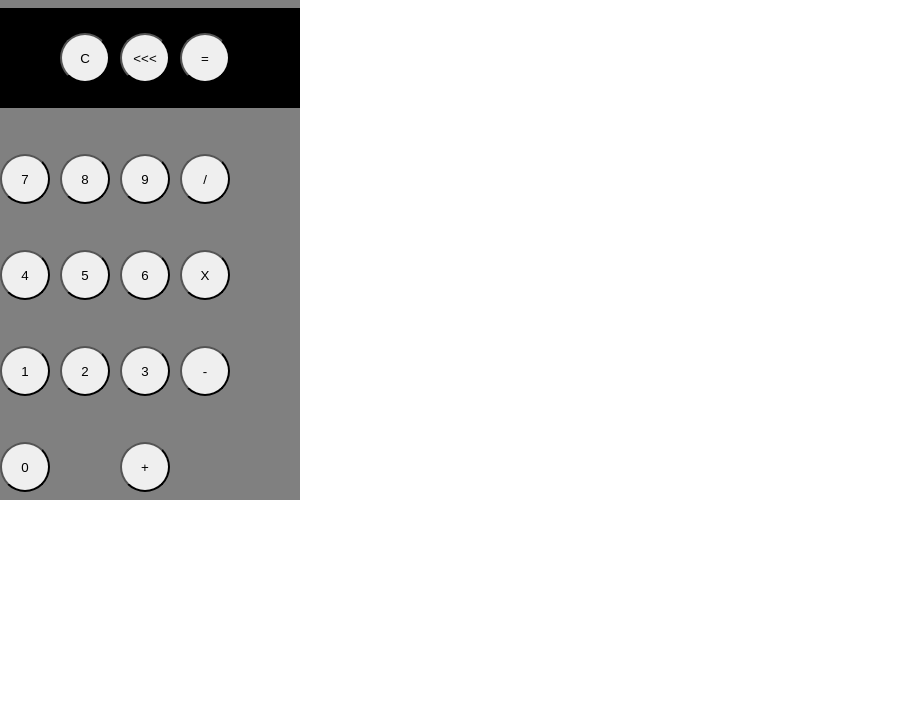
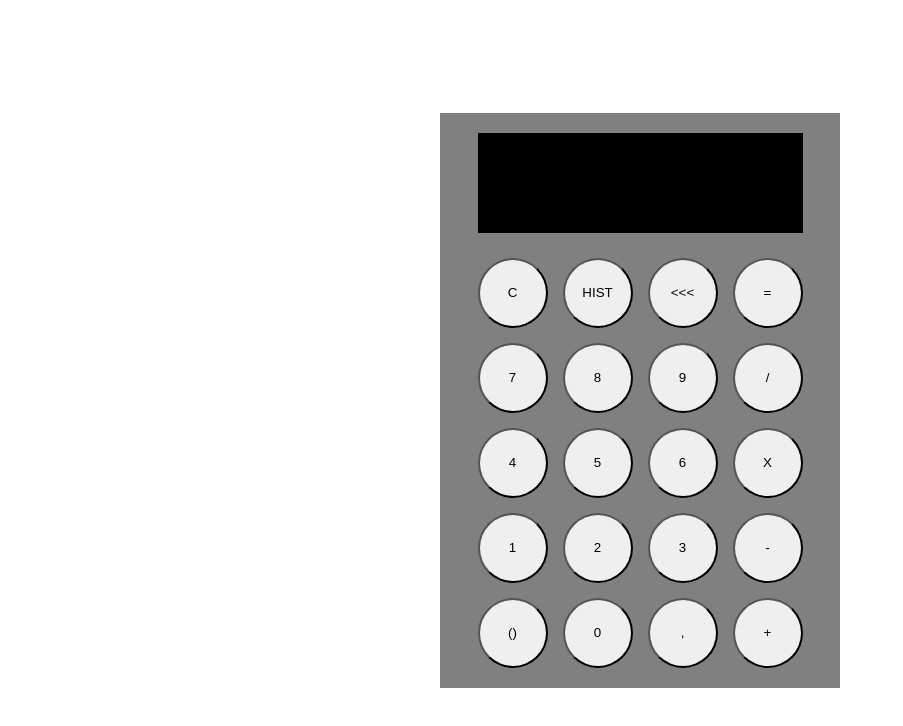
Before and after one commit to HeNriQ0101/aprendizado, a plain HTML site: page calc/index.html in a window 1280 px wide. Shown: the whole page, without its empty margins (0-903 px from the left). Drawn offline with Linux system fonts and the light colour scheme.

Commit message:
acerto no css-calc

```diff
--- a/calc/index.html
+++ b/calc/index.html
@@ -16,31 +16,42 @@
             text-align: center;
             width: 200px;
             height: 200px;
+            display: flex;
+            width: 100vw;
+            height: 100vh;
+            justify-content: center;
+            align-items: center;
         }
 
         .container {
             background: grey;
-            width: 300px;
-            height: 500px;
+            width: 400px;
+            padding: 20px;
             display: grid;
-            grid-template-columns: 30px 30px 30px 30px 30px;
-            grid-gap: 30px;
+            grid-template-columns: repeat(4, 70px);
+            grid-gap: 15px;
+            justify-content: center;
             align-items: center;
         }
 
         #display {
             background-Color: black;
             color: green;
-            width: 300px;
+            width: 100%;
             height: 100px;
-            display: block;
+            font-size: 40px;
+            grid-column: 1 / -1;
+            display: flex;
+            align-items: center;
+            justify-content: flex-end;
+            padding-right: 10px;
+            margin-bottom: 10px;
         }
 
         button {
-            text-align: center;
             border-radius: 50px;
-            width: 50px;
-            height: 50px;
+            width: 70px;
+            height: 70px;
         }
 
     </style>
@@ -51,32 +62,35 @@
         <div id="display"></div>
 
         <button id="apagardisplay">C</button>
+        <button id="hist">HIST</button>
         <button id="apgcarac"><<<</button>
         <button id="resultado">=</button>
-        <br>
+
         <button id="btn7">7</button>
         <button id="btn8">8</button>
         <button id="btn9">9</button>
-        <button id="opdivd">/</button><br>
+        <button id="opdivd">/</button>
 
         <button id="btn4">4</button>
         <button id="btn5">5</button>
         <button id="btn6">6</button>
-        <button id="opmult">X</button><br>
+        <button id="opmult">X</button>
 
         <button id="btn1">1</button>
         <button id="btn2">2</button>
         <button id="btn3">3</button>
-        <button id="opsub">-</button><br>
+        <button id="opsub">-</button>
 
-        <button id="btn0">0</button><br><br>
+        <button id="parents">()</button>
+        <button id="btn0">0</button>
+        <button id="decimal">,</button>
 
         <button id="oprsoma">+</button>
 
     </div>
     <script>
         //Variavel do Display (onde vamos mostrar a saída de dados!)
-        const disp = document.getElementById("display")
+        const disp = document.getElementById("display");
 
         //botões Operadores:
         const soma = document.getElementById("oprsoma");
@@ -212,7 +226,7 @@
                 }
             }
 
-            disp.textContent = resultado;
+            disp.textContent = resultado.toLocaleString("pt-BR");
         }
     </script>
 </body>
```
